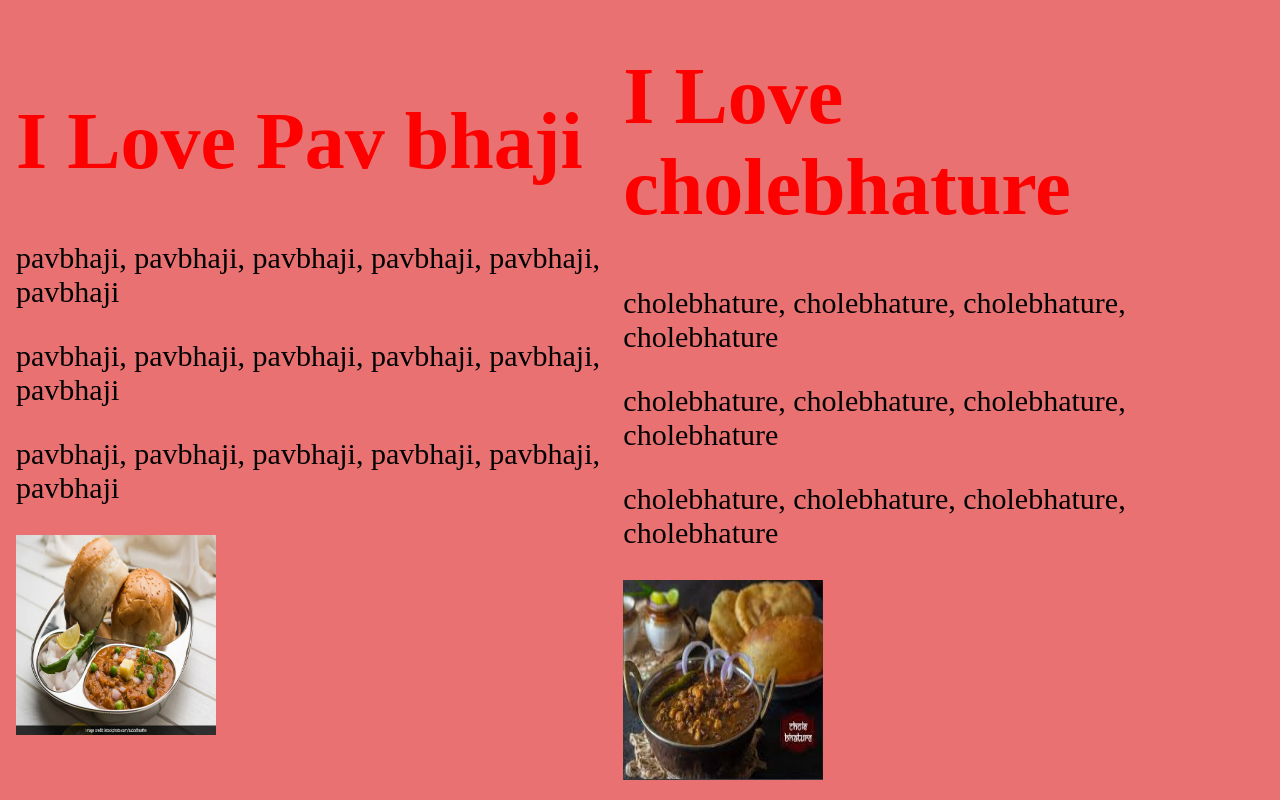
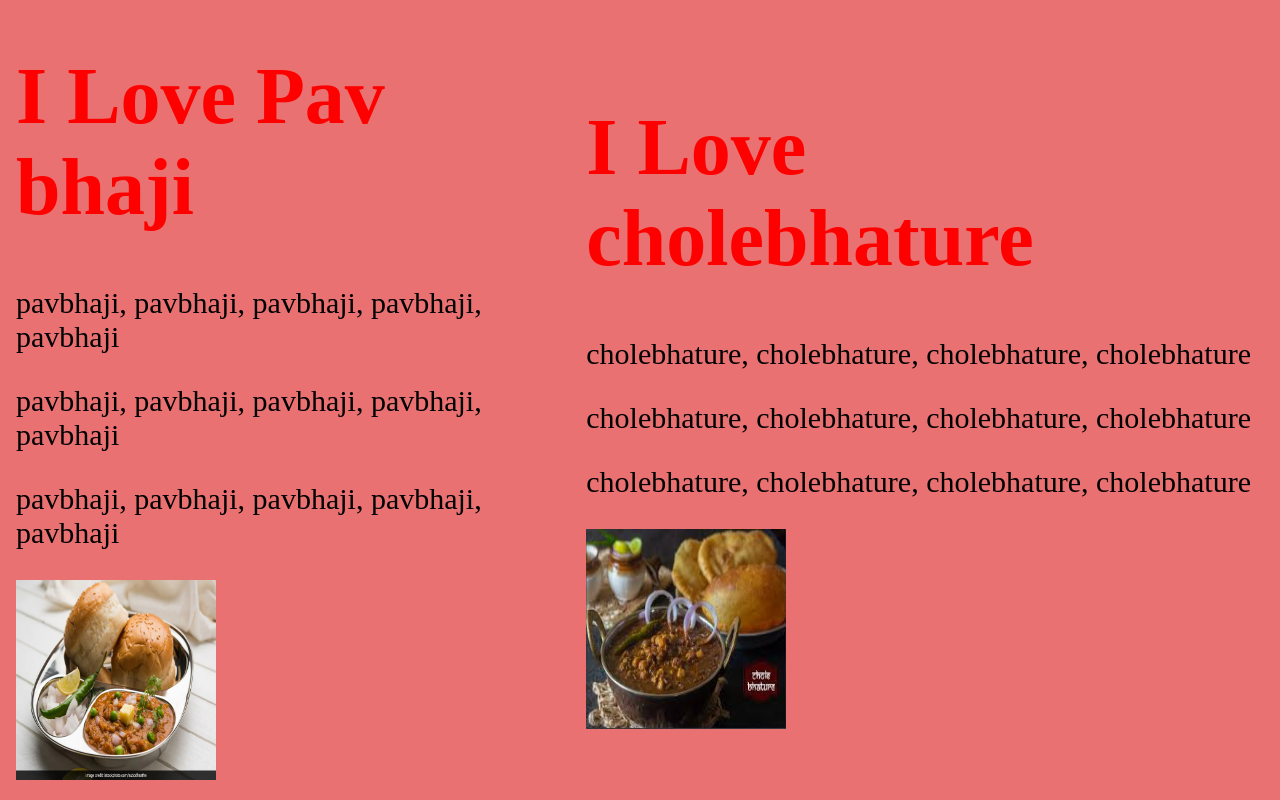
Before and after one commit to saikaushi/I-LOVE, a plain HTML site: page index.html in a window 1280 px wide. Shown: the part 1023-1823 px from the top of the page. Drawn offline with Linux system fonts and the light colour scheme.

Commit message:
Update index.html

```diff
--- a/index.html
+++ b/index.html
@@ -30,9 +30,9 @@
     <tr>
       <td>
         <h1 style="font-size: 80px;">I Love Pav bhaji</h1>
-        <p>pavbhaji, pavbhaji, pavbhaji, pavbhaji, pavbhaji, pavbhaji</p>
-        <p>pavbhaji, pavbhaji, pavbhaji, pavbhaji, pavbhaji, pavbhaji</p>
-        <p>pavbhaji, pavbhaji, pavbhaji, pavbhaji, pavbhaji, pavbhaji</p>
+        <p>pavbhaji, pavbhaji, pavbhaji, pavbhaji, pavbhaji</p>
+        <p>pavbhaji, pavbhaji, pavbhaji, pavbhaji, pavbhaji</p>
+        <p>pavbhaji, pavbhaji, pavbhaji, pavbhaji, pavbhaji</p>
         <img src="Images/pav.webp" alt="pav-bhaji">
       </td>
       <td>
```
